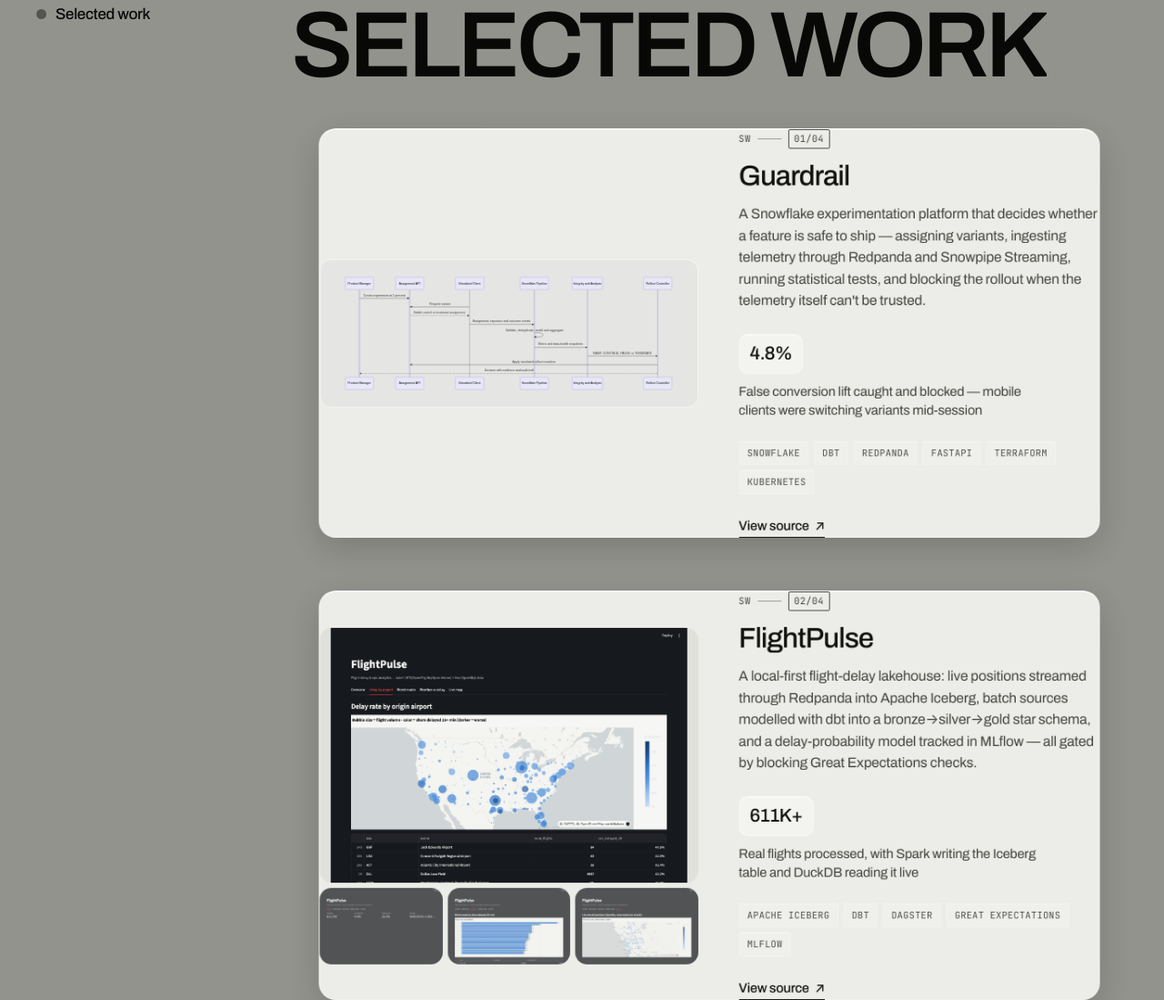
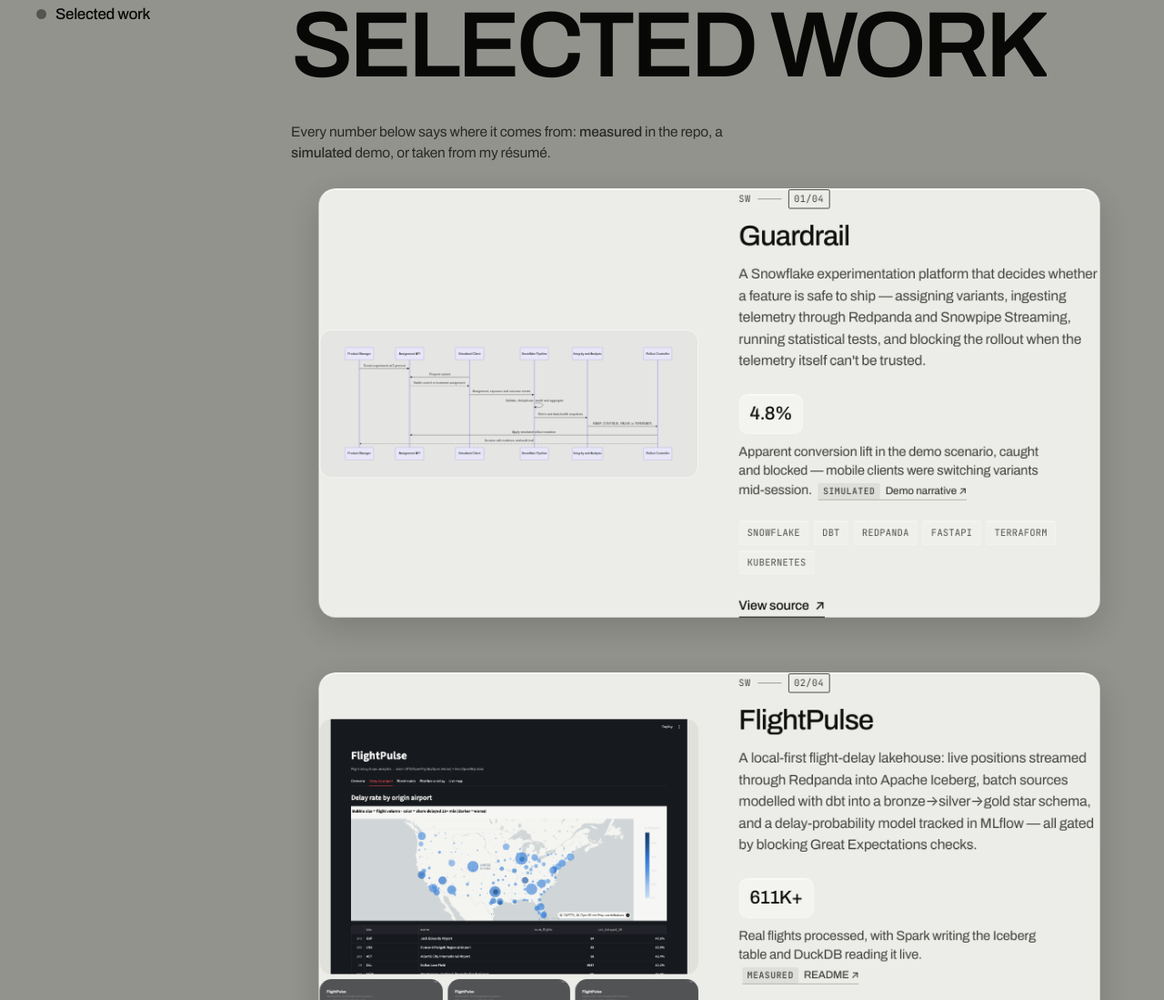
Before and after one commit to saravanaprabhu1398-afk/saravanaprabhu1398-afk.github.io, a plain HTML site: page index.html in a window 1280 px wide. Shown: the part 1888-2987 px from the top of the page at 91% size. Drawn offline with Linux system fonts and the light colour scheme.

Commit message:
Evidence labels: every project number says where it comes from
Checked each site metric against the project READMEs:
- 611K+ flights (FlightPulse) and 12 executors (Dataplatform): confirmed
- 4.8% (Guardrail): a simulated demo scenario, now labelled as such
- <1s (Clinical): from the résumé only, labelled as such
Adds a one-line note under "Selected Work" and an Evidence tag + link per metric.

Co-Authored-By: Claude Sonnet 5.5 <noreply@anthropic.com>

```diff
--- a/feed.xml
+++ b/feed.xml
@@ -6,7 +6,7 @@
   <atom:link href="https://saravanaprabhu1398-afk.github.io/feed.xml" rel="self" type="application/rss+xml"/>
   <description>Field notes on data engineering, lakehouse architecture and AI platform work.</description>
   <language>en</language>
-  <lastBuildDate>Sun, 22 Nov 2026 15:59:23 +0000</lastBuildDate>
+  <lastBuildDate>Sun, 22 Nov 2026 16:10:01 +0000</lastBuildDate>
   <item>
     <title>The publishing pipeline behind this blog</title>
     <link>https://saravanaprabhu1398-afk.github.io/blog/publishing-pipeline/</link>
--- a/index.html
+++ b/index.html
@@ -31,7 +31,7 @@
 <link rel="preconnect" href="https://fonts.gstatic.com" crossorigin>
 <link href="https://fonts.googleapis.com/css2?family=Archivo:wght@400;500;600&family=JetBrains+Mono:wght@400;500&display=swap" rel="stylesheet">
 <link rel="alternate" type="application/rss+xml" title="Prabhu Saravanan — Writing" href="/feed.xml">
-<link rel="stylesheet" href="style.css?v=25">
+<link rel="stylesheet" href="style.css?v=26">
 </head>
 <body>
 
@@ -135,6 +135,7 @@
       <div class="rail-label"><span class="dot"></span>Selected work</div>
       <div class="rail-body">
         <h2 class="band-heading" data-split>Selected Work</h2>
+        <p class="work-note">Every number below says where it comes from: <b>measured</b> in the repo, a <b>simulated</b> demo, or taken from my résumé.</p>
         <div class="stack">
 
         <article class="work-row stack-card">
@@ -145,7 +146,7 @@
             <div class="work-index"><span>SW</span><i></i><em>01/04</em></div>
             <h3 class="work-title">Guardrail</h3>
             <p class="work-desc">A Snowflake experimentation platform that decides whether a feature is safe to ship — assigning variants, ingesting telemetry through Redpanda and Snowpipe Streaming, running statistical tests, and blocking the rollout when the telemetry itself can't be trusted.</p>
-            <div class="metric"><span class="metric-chip">4.8%</span><p class="metric-caption">False conversion lift caught and blocked — mobile clients were switching variants mid-session</p></div>
+            <div class="metric"><span class="metric-chip">4.8%</span><p class="metric-caption">Apparent conversion lift in the demo scenario, caught and blocked — mobile clients were switching variants mid-session. <a class="evidence" href="https://github.com/saravanaprabhu1398-afk/Guardrail-Safe-Feature-Rollout-Platform#interview-narrative" target="_blank" rel="noopener"><b>Simulated</b> Demo narrative ↗</a></p></div>
             <div class="work-tags"><span>Snowflake</span><span>dbt</span><span>Redpanda</span><span>FastAPI</span><span>Terraform</span><span>Kubernetes</span></div>
             <a href="https://github.com/saravanaprabhu1398-afk/Guardrail-Safe-Feature-Rollout-Platform" class="work-link" target="_blank" rel="noopener">View source <span aria-hidden="true">↗</span></a>
           </div>
@@ -164,7 +165,7 @@
             <div class="work-index"><span>SW</span><i></i><em>02/04</em></div>
             <h3 class="work-title">FlightPulse</h3>
             <p class="work-desc">A local-first flight-delay lakehouse: live positions streamed through Redpanda into Apache Iceberg, batch sources modelled with dbt into a bronze→silver→gold star schema, and a delay-probability model tracked in MLflow — all gated by blocking Great Expectations checks.</p>
-            <div class="metric"><span class="metric-chip">611K+</span><p class="metric-caption">Real flights processed, with Spark writing the Iceberg table and DuckDB reading it live</p></div>
+            <div class="metric"><span class="metric-chip">611K+</span><p class="metric-caption">Real flights processed, with Spark writing the Iceberg table and DuckDB reading it live. <a class="evidence" href="https://github.com/saravanaprabhu1398-afk/FlightPulse#readme" target="_blank" rel="noopener"><b>Measured</b> README ↗</a></p></div>
             <div class="work-tags"><span>Apache Iceberg</span><span>dbt</span><span>Dagster</span><span>Great Expectations</span><span>MLflow</span></div>
             <a href="https://github.com/saravanaprabhu1398-afk/FlightPulse" class="work-link" target="_blank" rel="noopener">View source <span aria-hidden="true">↗</span></a>
           </div>
@@ -183,7 +184,7 @@
             <div class="work-index"><span>SW</span><i></i><em>03/04</em></div>
             <h3 class="work-title">Dataplatform</h3>
             <p class="work-desc">A self-hosted alternative to Airflow — YAML-defined pipelines, a plain-English pipeline generator, a governed deployment hub with rollback, and full observability across metrics, alerting, cost and lineage.</p>
-            <div class="metric"><span class="metric-chip">12</span><p class="metric-caption">Plugin executors, with RBAC and a NetworkX-backed DAG engine</p></div>
+            <div class="metric"><span class="metric-chip">12</span><p class="metric-caption">Plugin executors, with RBAC and a NetworkX-backed DAG engine. <a class="evidence" href="https://github.com/saravanaprabhu1398-afk/dataplatform-modern-dbt#readme" target="_blank" rel="noopener"><b>In the code</b> README ↗</a></p></div>
             <div class="work-tags"><span>FastAPI</span><span>dbt</span><span>RBAC</span><span>NetworkX</span></div>
             <a href="https://github.com/saravanaprabhu1398-afk/dataplatform-modern-dbt" class="work-link" target="_blank" rel="noopener">View source <span aria-hidden="true">↗</span></a>
           </div>
@@ -202,7 +203,7 @@
             <div class="work-index"><span>SW</span><i></i><em>04/04</em></div>
             <h3 class="work-title">Clinical Document Intelligence</h3>
             <p class="work-desc">A Databricks Lakehouse converting thousands of unstructured FDA drug labels into a queryable knowledge base. A cited RAG agent routes questions to SQL or Vector Search, governed under the same Unity Catalog contracts as the underlying data.</p>
-            <div class="metric"><span class="metric-chip">&lt;1s</span><p class="metric-caption">Source-attributed answers, governed by Unity Catalog contracts</p></div>
+            <div class="metric"><span class="metric-chip">&lt;1s</span><p class="metric-caption">Source-attributed answers, governed by Unity Catalog contracts. <a class="evidence" href="/assets/Prabhu_Saravanan_Resume_UAE.pdf" target="_blank" rel="noopener"><b>From résumé</b> Résumé ↗</a></p></div>
             <div class="work-tags"><span>Databricks</span><span>Unity Catalog</span><span>Mosaic AI</span><span>Vector Search</span></div>
             <a href="https://github.com/saravanaprabhu1398-afk/data-document-intelligence-platform" class="work-link" target="_blank" rel="noopener">View source <span aria-hidden="true">↗</span></a>
           </div>
--- a/style.css
+++ b/style.css
@@ -1610,3 +1610,28 @@ html { scroll-padding-top: 80px; }
 .case .exp-metrics { margin: 0; }
 .case .work-tags { margin-bottom: 0; }
 @media (max-width: 1000px) { .case-grid { grid-template-columns: 1fr; } }
+
+/* Evidence labels: say where each number comes from */
+.work-note { font-size: 15.5px; line-height: 1.5; letter-spacing: -0.01em; opacity: 0.76; max-width: 60ch; margin: -8px 0 28px; }
+.work-note b { font-weight: 500; opacity: 1; }
+.evidence {
+  display: inline-flex;
+  align-items: center;
+  gap: 6px;
+  margin-left: 4px;
+  font-size: 12.5px;
+  font-weight: 500;
+  white-space: nowrap;
+  border-bottom: 1px solid rgba(8,8,7,0.35);
+}
+.evidence b {
+  font-family: var(--mono);
+  font-size: 10.5px;
+  font-weight: 500;
+  text-transform: uppercase;
+  letter-spacing: 0.05em;
+  padding: 2px 6px;
+  border-radius: 2px;
+  background: rgba(8,8,7,0.08);
+}
+.evidence:hover { opacity: 0.65; }
```
Also changed, not shown: 404.html (+1 -1 lines), blog/index.html (+2 -2 lines), blog/publishing-pipeline/index.html (+2 -2 lines), 1 other file.
